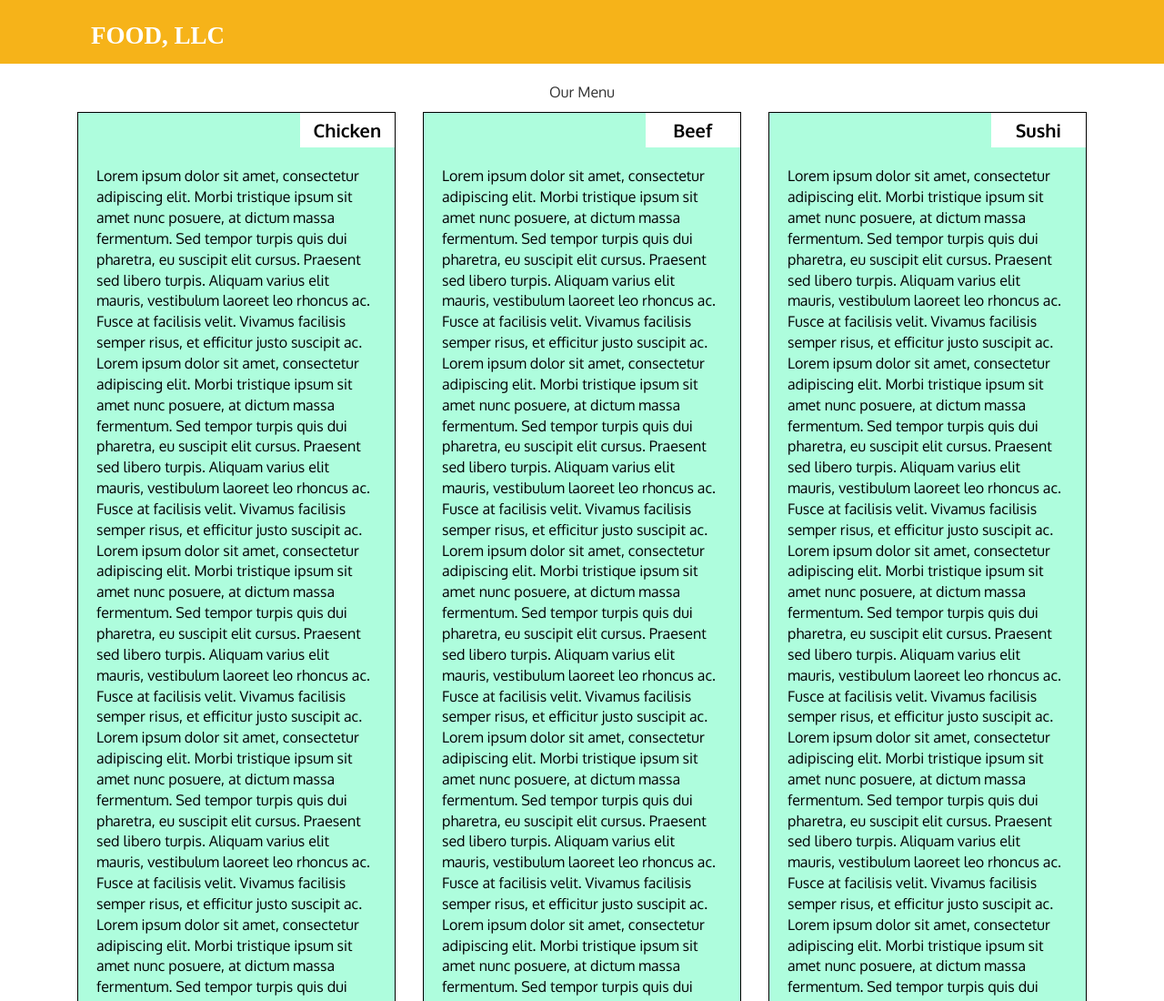
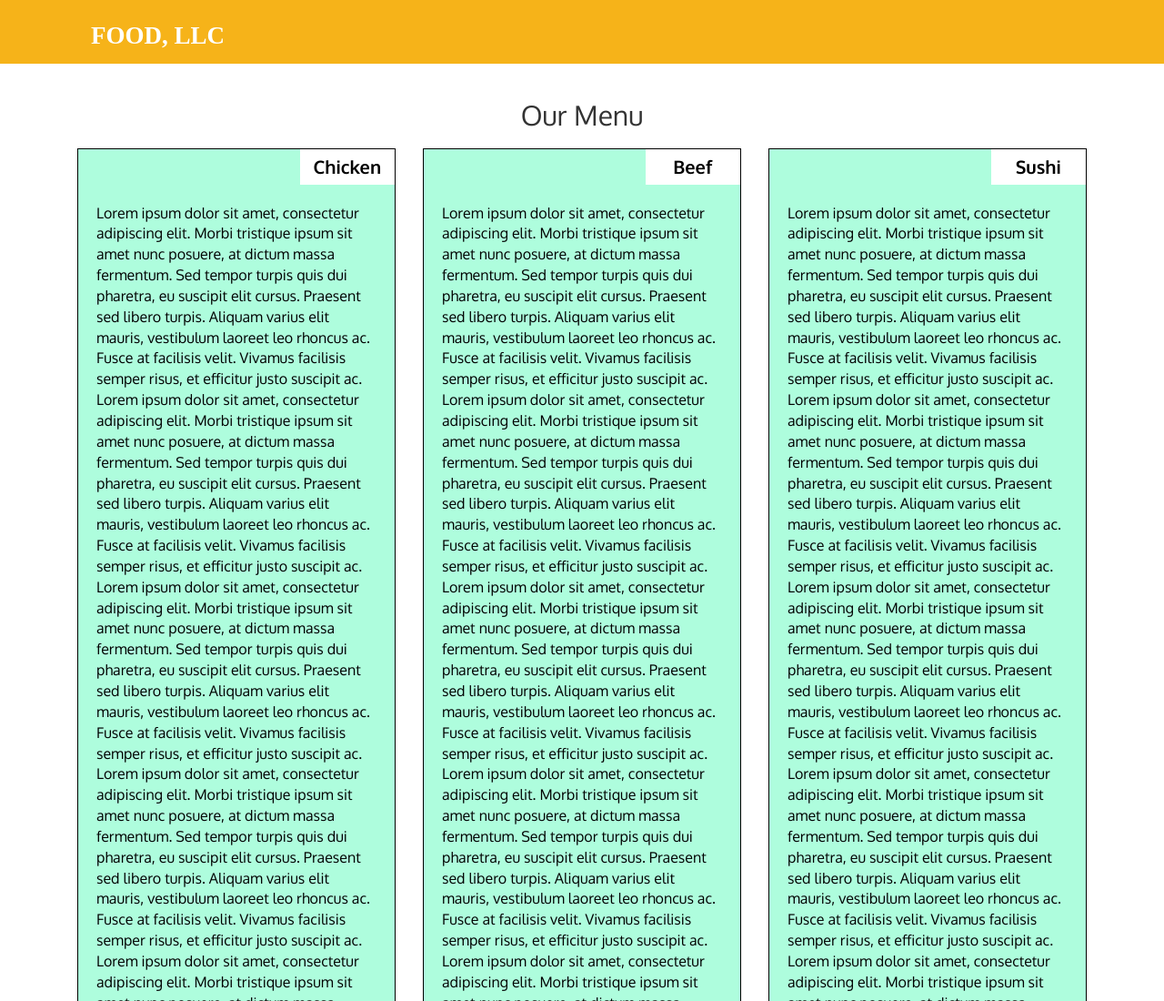
Before and after one commit to anshdagha/Coursera_HTML-CSS-JavaScript, a plain HTML site: page Module3_Soln/index.html in a window 1280 px wide. Shown: the top 1100 px of the page at 91% size. Drawn offline with Linux system fonts and the light colour scheme; a script that the page names is missing.

Commit message:
Update index.html

```diff
--- a/Module3_Soln/index.html
+++ b/Module3_Soln/index.html
@@ -48,7 +48,9 @@
         </header>
 
         <div class="row container container-fluid">
-		<div class="text-center">Our Menu</div>
+	    <div class="text-center">
+                <h2>Our Menu</h2>
+            </div>
             <div class="col-md-4 col-sm-6 col-xs-12" id="chicken-div">
                 <section>
                 <div id="chicken">
```
